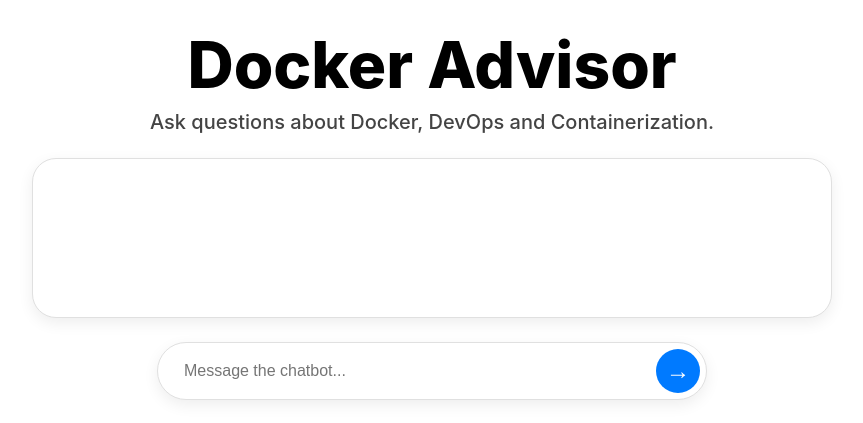
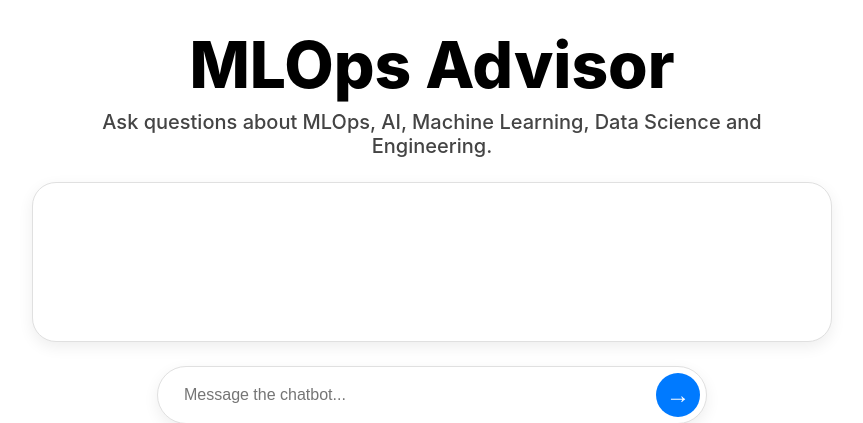
Before and after one commit to devesh-saini/mlops-rag, a Flask app: page / in a window 1280 px wide. Shown: the top 423 px of the page, without its empty margins (208-1071 px from the left). Run offline with Flask 3, Linux system fonts and the light colour scheme; some libraries are stand-ins or nearby versions.

Commit message:
Finalised SI Project.

```diff
--- a/api/app.py
+++ b/api/app.py
@@ -24,7 +24,7 @@
 """
 
 BASE_DIR = os.path.dirname(os.path.abspath(__file__))
-PDF_PATH = os.path.join(BASE_DIR, "devops-2-0-toolkit")
+PDF_PATH = os.path.join(BASE_DIR, "Practical MLOps.pdf")
 CHROMA_DIR = os.path.join(BASE_DIR, "chroma_db")
 COLLECTION_NAME = "practical_mlops"
 LLM_MODEL = os.environ.get("OLLAMA_LLM_MODEL", "mistral")
--- a/templates/index.html
+++ b/templates/index.html
@@ -12,8 +12,8 @@
 <body>
     <div class="container">
         <header>
-            <h1>Docker Advisor</h1>
-            <p class="greeting">Ask questions about Docker, DevOps and Containerization.</p>
+            <h1>MLOps Advisor</h1>
+            <p class="greeting">Ask questions about MLOps, AI, Machine Learning, Data Science and Engineering.</p>
         </header>
 
         <main>
```
Also changed, not shown: api/chroma_db/chroma.sqlite3, 2 other files.
